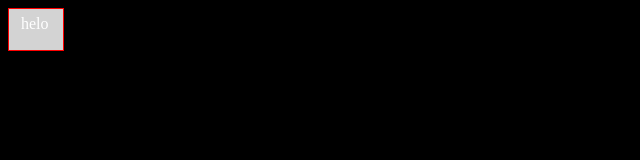
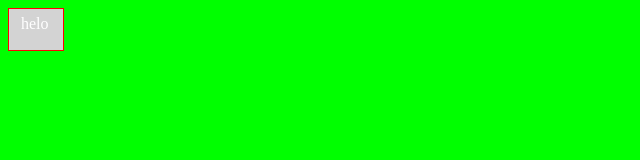
Before and after one commit to piyush11031/Dog-vs-Cat-classifier, a plain HTML site: page index.html in a window 1280 px wide. Shown: the whole page, without its empty margins (0-640 px from the left). Drawn offline with Linux system fonts and the light colour scheme.

Commit message:
color change

```diff
--- a/style.css
+++ b/style.css
@@ -1,5 +1,5 @@
 * {
-    background: #000;
+    background: #0f0;
   color: #fff;
   }
 
```
